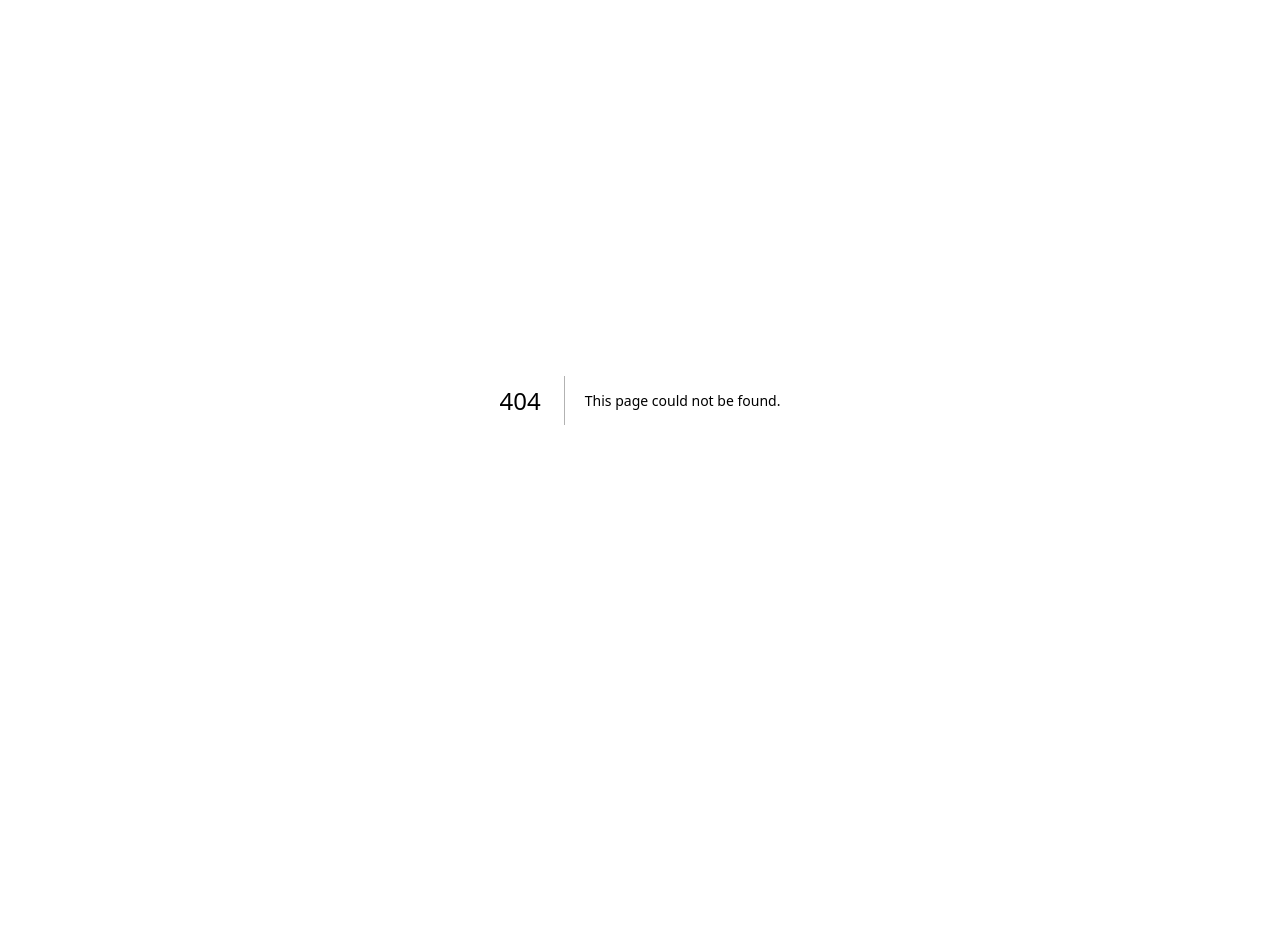
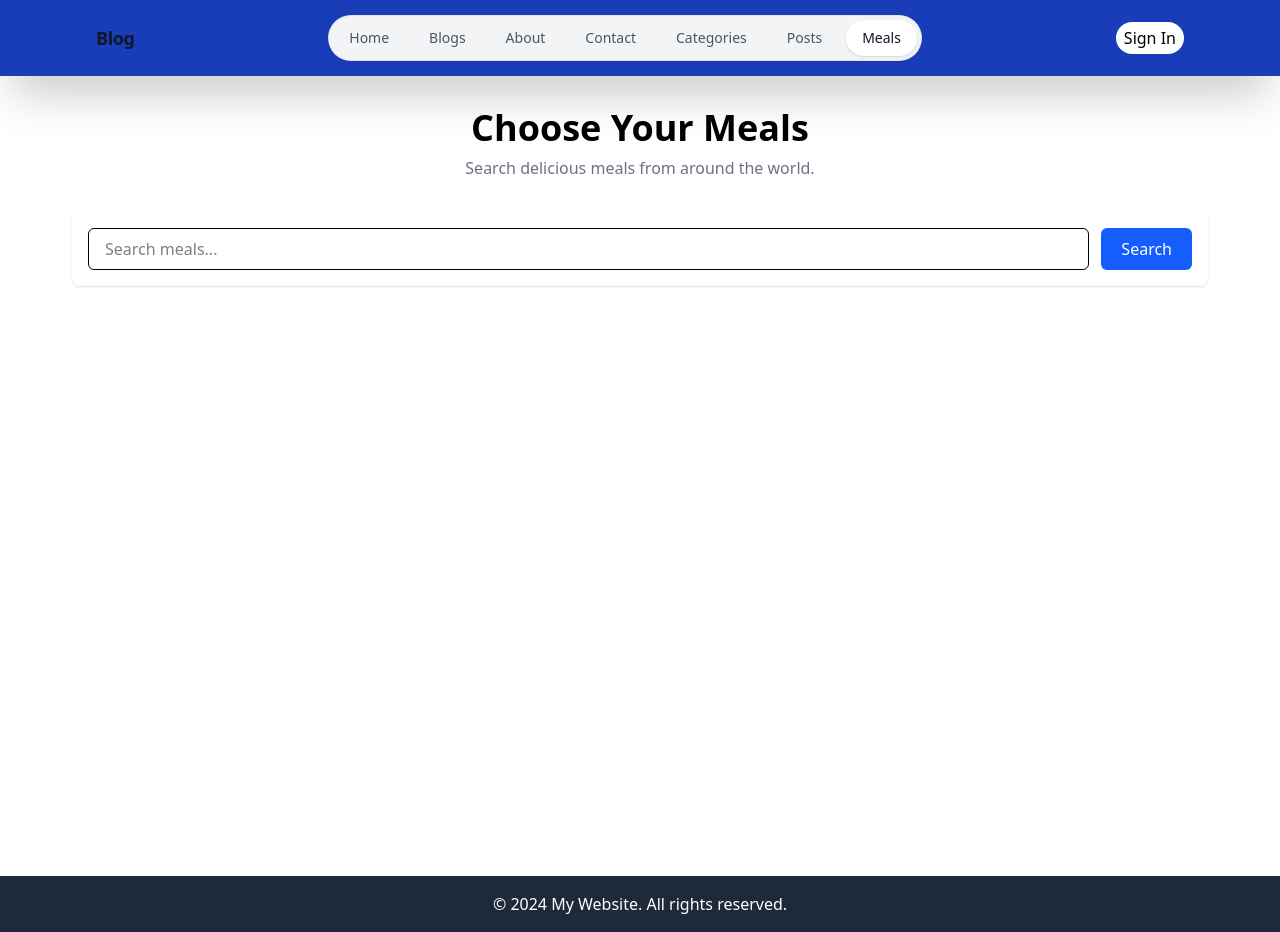
Before and after one commit to mahaamudul/Next-js, a Next.js app in the folder blog/: page /meals in a window 1280 px wide. Before the commit this address had no page. Before the commit the page ends 800 px from the top, so only its background shows below. Built offline with nearby package versions, Linux system fonts and the light colour scheme.

Commit message:
impliment search function on meal

```diff
--- /dev/null
+++ b/blog/src/app/(main)/meals/page.tsx
@@ -0,0 +1,17 @@
+import SearchMeals from "../../../components/meals/SearchMeals";
+
+export default function MealsPage() {
+  return (
+    <div className="mx-auto max-w-7xl p-8">
+      <h1 className="mb-2 text-center text-4xl font-bold">
+        Choose Your Meals
+      </h1>
+
+      <p className="mb-8 text-center text-gray-500">
+        Search delicious meals from around the world.
+      </p>
+
+      <SearchMeals />
+    </div>
+  );
+}
--- /dev/null
+++ b/blog/src/components/meals/MealCard.tsx
@@ -0,0 +1,45 @@
+import React from "react";
+
+type Meal = {
+  idMeal: string;
+  strMeal: string;
+  strMealThumb: string;
+  strCategory: string;
+  strArea: string;
+};
+
+type MealCardProps = {
+  meal: Meal;
+};
+
+const MealCard = ({ meal }: MealCardProps) => {
+  return (
+    <div className="overflow-hidden rounded-xl bg-white shadow-lg transition hover:shadow-xl">
+      <img
+        src={meal.strMealThumb}
+        alt={meal.strMeal}
+        className="h-56 w-full object-cover"
+      />
+
+      <div className="p-5">
+        <h2 className="text-xl font-bold">{meal.strMeal}</h2>
+
+        <div className="mt-3 flex gap-2">
+          <span className="rounded-full bg-blue-100 px-3 py-1 text-sm text-blue-700">
+            {meal.strCategory}
+          </span>
+
+          <span className="rounded-full bg-green-100 px-3 py-1 text-sm text-green-700">
+            {meal.strArea}
+          </span>
+        </div>
+
+        <button className="mt-5 w-full rounded-lg bg-blue-600 py-2 text-white hover:bg-blue-700">
+          View Details
+        </button>
+      </div>
+    </div>
+  );
+};
+
+export default MealCard;
--- /dev/null
+++ b/blog/src/components/meals/SearchMeals.tsx
@@ -0,0 +1,115 @@
+"use client";
+
+import React, { FormEvent, useEffect, useState } from "react";
+import MealCard from "./MealCard";
+
+type Meal = {
+  idMeal: string;
+  strMeal: string;
+  strMealThumb: string;
+  strCategory: string;
+  strArea: string;
+};
+
+const SearchMeals = () => {
+  const [search, setSearch] = useState("");
+  const [meals, setMeals] = useState<Meal[]>([]);
+  const [loading, setLoading] = useState(false);
+  const [error, setError] = useState("");
+
+  const fetchMeals = async (query: string) => {
+    if (!query.trim()) {
+      setMeals([]);
+      setError("");
+      return;
+    }
+
+    setLoading(true);
+    setError("");
+
+    try {
+      const res = await fetch(
+        `https://www.themealdb.com/api/json/v1/1/search.php?s=${query}`
+      );
+
+      if (!res.ok) {
+        throw new Error("Failed to fetch meals.");
+      }
+
+      const data = await res.json();
+
+      if (!data.meals) {
+        setMeals([]);
+        setError("No meals found.");
+        return;
+      }
+
+      setMeals(data.meals);
+    } catch (err) {
+      console.error(err);
+      setMeals([]);
+      setError("Something went wrong. Please try again.");
+    } finally {
+      setLoading(false);
+    }
+  };
+
+  // Live Search
+  useEffect(() => {
+    const timer = setTimeout(() => {
+      fetchMeals(search);
+    }, 500);
+
+    return () => clearTimeout(timer);
+  }, [search]);
+
+  // Search Button
+  const handleSubmit = (e: FormEvent<HTMLFormElement>) => {
+    e.preventDefault();
+    fetchMeals(search);
+  };
+
+  return (
+    <>
+      <form
+        onSubmit={handleSubmit}
+        className="flex gap-3 rounded-lg bg-white p-4 shadow"
+      >
+        <input
+          type="text"
+          value={search}
+          onChange={(e) => setSearch(e.target.value)}
+          placeholder="Search meals..."
+          className="flex-1 rounded-md border px-4 py-2 outline-none"
+        />
+
+        <button
+          type="submit"
+          className="rounded-md bg-blue-600 px-5 py-2 text-white hover:bg-blue-700"
+        >
+          Search
+        </button>
+      </form>
+
+      {loading && (
+        <p className="mt-6 text-center text-blue-600">Loading...</p>
+      )}
+
+      {!loading && error && (
+        <p className="mt-6 text-center text-red-500 font-semibold">
+          {error}
+        </p>
+      )}
+
+      {!loading && meals.length > 0 && (
+        <div className="mt-8 grid gap-6 md:grid-cols-2 lg:grid-cols-3">
+          {meals.map((meal) => (
+            <MealCard key={meal.idMeal} meal={meal} />
+          ))}
+        </div>
+      )}
+    </>
+  );
+};
+
+export default SearchMeals;
--- a/blog/src/shared/navbar/Nav.jsx
+++ b/blog/src/shared/navbar/Nav.jsx
@@ -30,6 +30,10 @@ const NavBar = () => {
         {
             name: 'Posts',
             link: '/posts'
+        },
+        {
+            name: 'Meals',
+            link: '/meals'
         }
 
 
```
